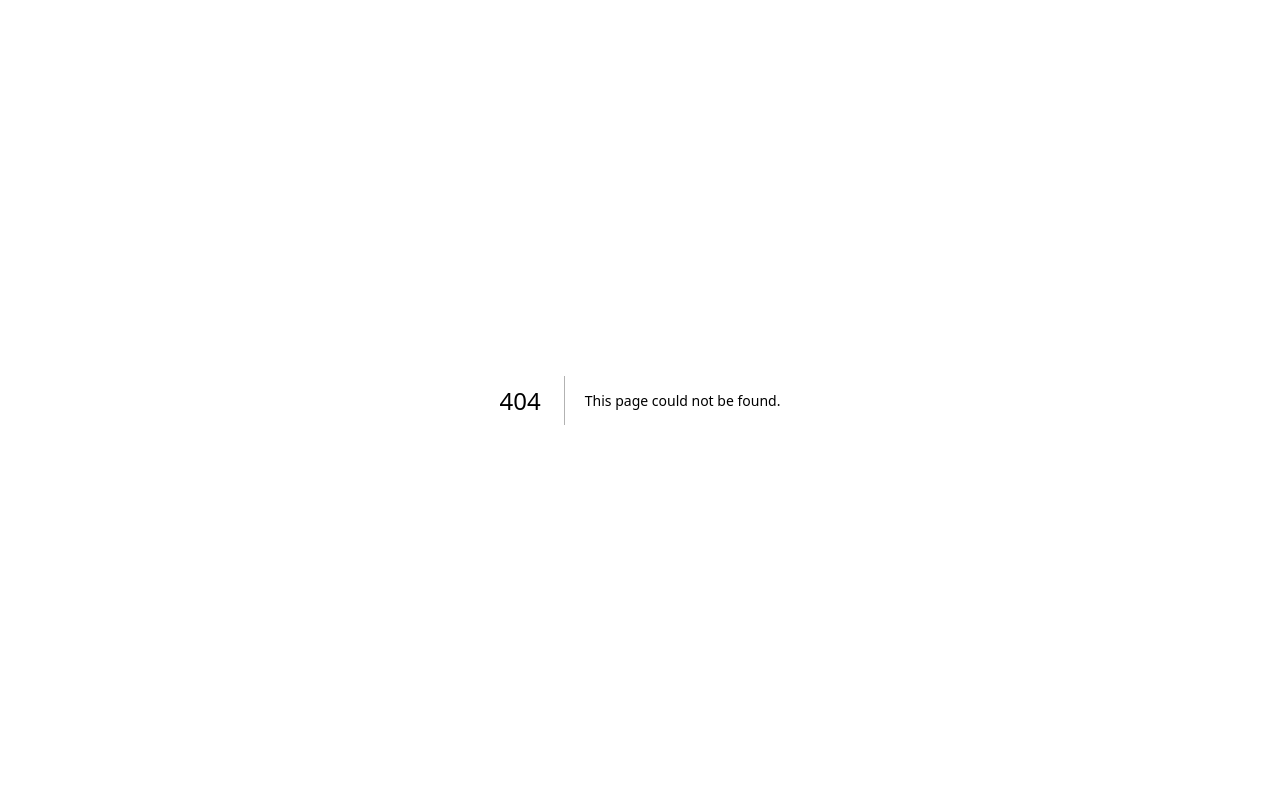
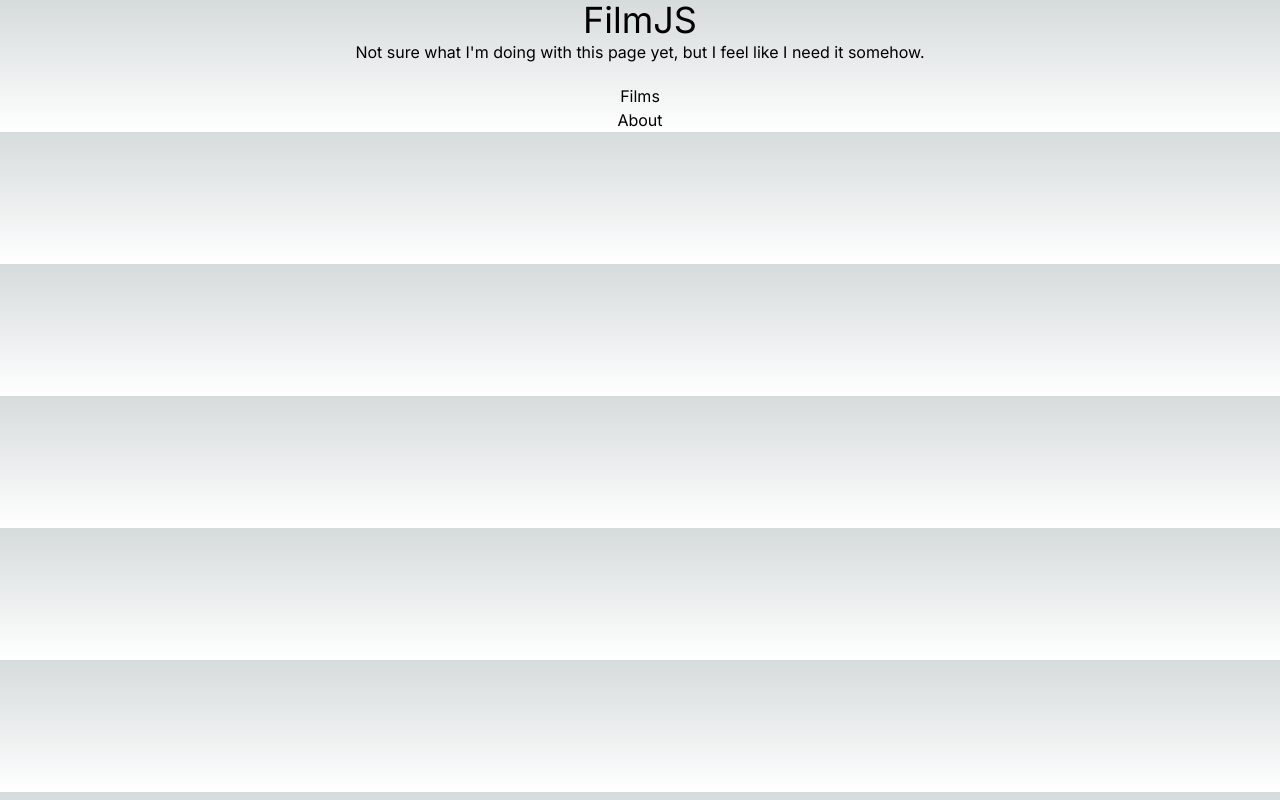
Before and after one commit to DorianLaycock/cprg306-project, a Next.js app: page /placeholder in a window 1280 px wide. Before the commit this address had no page. Built offline with nearby package versions, Linux system fonts and the light colour scheme.

Commit message:
Did some more work.
For some reason the main film page is giving an error, need to sort it out.

```diff
--- a/app/about/page.js
+++ b/app/about/page.js
@@ -0,0 +1,19 @@
+import Link from "next/link";
+
+export default function About() {
+  return (
+    <main class="flex justify-center items-center w-screen">
+      <div class="text-center">
+        <h1 class="text-4xl">FilmJS</h1>
+        <p>FilmJS is a film database built using an Imdb API, intended for cataloging your favorite films in one place.</p>
+        <p>The project is still in development, and as such, the API hasn't been integrated yet.</p>
+        <p>Created by Dorian Laycock.</p>
+        <p>Version 0.1</p>
+        <div class="pt-5">
+          <Link class="block" href = "/films">Films</Link>
+          <Link class="block" href = "/placeholder">Placeholder</Link>
+        </div>
+      </div>
+    </main>
+  )
+}
--- a/app/films/movieform.js
+++ b/app/films/movieform.js
@@ -9,8 +9,8 @@ export default function Movieform({onSubmit}) {
     function handleSubmit(event) {
         event.preventDefault();
 
-        const item = {name, category};
-        onSubmit(item);
+        const movie = {name, category};
+        onSubmit(movie);
 
         setName("");
         setCategory("");
--- a/app/films/movielist.js
+++ b/app/films/movielist.js
@@ -1,16 +1,16 @@
-import Item from "./item.js";
+import Movie from "./movie.js";
 
-export default function Itemlist({items, onDelete}){
+export default function Movielist({movies, onDelete}){
     function handleDelete(name) {
         onDelete(name);
     }
 
     return (
         <div className="block mb-4">
-            <h1 className="text-2xl font-bold mt-8 mb-8 ml-8">Groceries</h1>
-                {items.map((item, index) => (
+            <h1 className="text-2xl font-bold mt-8 mb-8 ml-8">Movies</h1>
+                {movies.map((movie, index) => (
                     <div className="ml-8" key={index}>
-                        <Item name={item.name} quantity={item.quantity} category={item.category} onDelete={handleDelete} />
+                        <Movie name={movie.name} category={movie.category} onDelete={handleDelete} />
                     </div>
                 ))}
         </div>
--- a/app/films/page.js
+++ b/app/films/page.js
@@ -12,7 +12,7 @@ const moviesData = [
   {name:"Oldboy", year:"2003", category:"action/thriller"},
 ];
 
-async function fetchMovie(){
+/*async function fetchMovie(){
   try {
     response = await fetch("https://www.themealdb.com/api/json/v1/1/filter.php?i=${recipe}");
     const data = await response.json();
@@ -20,11 +20,11 @@ async function fetchMovie(){
   } catch (error){
     console.error(error);
   }
-}
+}*/
 
 export default function Page() {
 
-  const [items, setMovies] = useState(moviesData);
+  /*const [items, setMovies] = useState(moviesData);
   const [recipe, setMovie] = useState([]);
 
   async function loadMovies(){
@@ -34,14 +34,14 @@ export default function Page() {
 
   useEffect(() => {
     loadMovies();
-  }, []);
+  }, []);*/
 
   function handleSubmit(movie){
-    setItems([...movies, movie]);
+    setMovies([...movies, movie]);
   }
 
   function handleDelete(name){
-    setItems(items.filter((movie) => movie.name !== name));
+    setMovies(movies.filter((movie) => movie.name !== name));
   }
 
   return (
@@ -52,7 +52,7 @@ export default function Page() {
     </div>
     <div className="flex flex-row border border-white">
       <div className="flex basis-1/3 w-150">
-        <Movieform onSubmit ={(item) => handleSubmit(item)} />
+        <Movieform onSubmit ={(movie) => handleSubmit(movie)} />
       </div>
       <div className="flex basis-1/3 justify-center border border-white">
       <p>
--- /dev/null
+++ b/app/placeholder/page.js
@@ -0,0 +1,16 @@
+import Link from "next/link";
+
+export default function Placeholder() {
+  return (
+    <main class="flex justify-center items-center w-screen">
+      <div class="text-center">
+        <h1 class="text-4xl">FilmJS</h1>
+        <p>Not sure what I'm doing with this page yet, but I feel like I need it somehow.</p>
+        <div class="pt-5">
+          <Link class="block" href = "/films">Films</Link>
+          <Link class="block" href = "/about">About</Link>
+        </div>
+      </div>
+    </main>
+  )
+}
```
